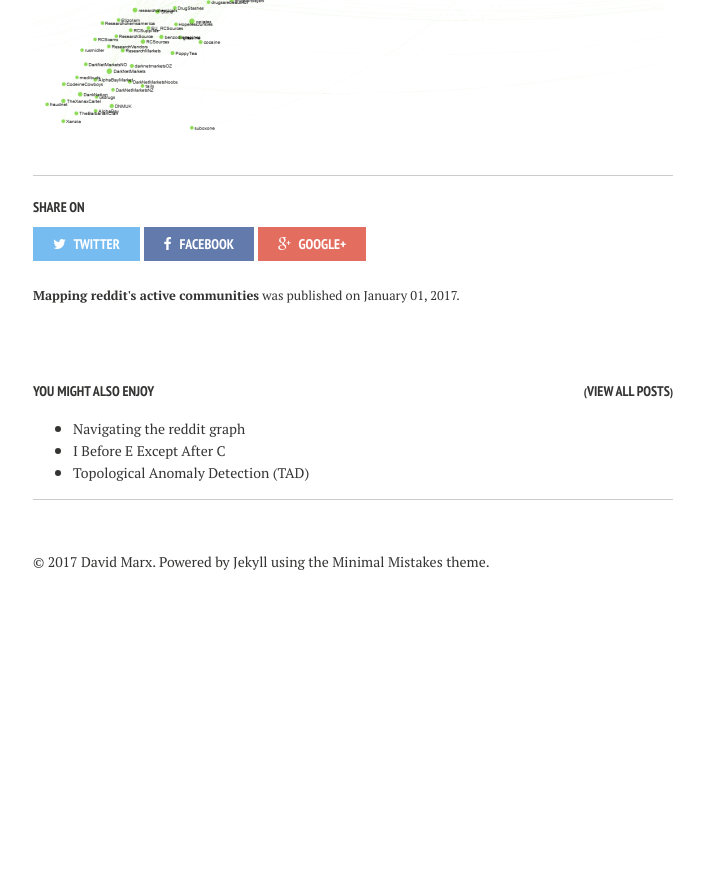
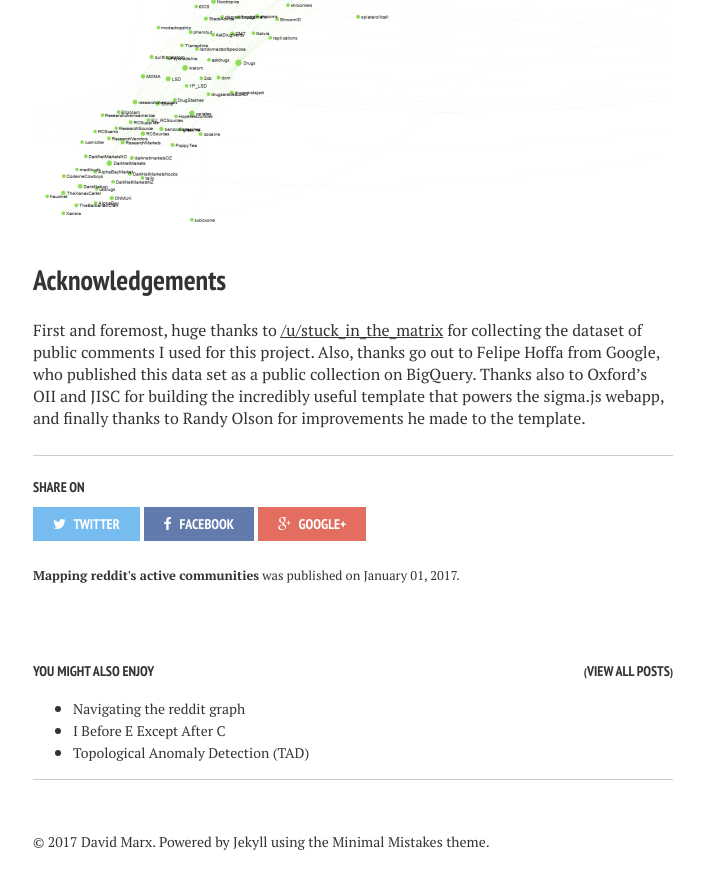
Before and after one commit to dmarx/dmarx.github.io, a Jekyll site: the page built from _posts/2017-01-01-map-of-reddit-by-active-users.md, in a window 1280 px wide and 900 px high, scrolled down 13839 px. Shown: the top 889 px of the window, without its empty margins (287-991 px from the left). Built offline with Jekyll 4.4.1, drawn with Linux system fonts in a browser that asks for light colours; nearby versions of some CDN libraries; formulas are drawn with MathJax 3; before the commit the page ends 14459 px from its top, so only the background shows below that; some of the changed text lies outside the part shown.

Commit message:
Added acknowledgements section

```diff
--- a/_posts/2017-01-01-map-of-reddit-by-active-users.md
+++ b/_posts/2017-01-01-map-of-reddit-by-active-users.md
@@ -6,7 +6,6 @@ tags: [link analysis, networkx, gephi, python, network analysis, reddit]
 modified:
 comments: true
 ---
-
 
 <figure>
     <a href="https://dmarx.github.io/reddit-map/">
@@ -131,6 +130,8 @@ The rationale behind this was to maximize the ability to distinguish between the
 
 This graph is mainly powerful to help users find communities with similar interests where people are engaged in the comments. As a next step, I'd like to infer the reddit cross-posting network as well to identify subreddits that are related by content and merge that network into this one. This would capture connections to subreddits whose users may not be especially engaged in the comments, but where the content might still be interesting to someone exploring the graph.
 
+At the very least, I hope to keep the graph up-to-date with the most current public comments dataset on google bigquery, which I think is one-month lagged to the live comment activity.
+
 ## Some Results
 
 I strongly encourage you to explore the interactive reddit map yourself. It unfortunately is not supported on mobile presently, so here are a
@@ -226,3 +227,7 @@ And finally, much lesser known than the stoner community, there's a fairly large
 	<img src="/images/reddit_graphs/trees_drugs__detail2.png" alt="Reddit Drugs Community">
     </a>
 </figure>
+
+## Acknowledgements
+
+First and foremost, huge thanks to [/u/stuck_in_the_matrix](http://www.reddit.com/u/stuck_in_the_matrix) for collecting the dataset of public comments I used for this project. Also, thanks go out to Felipe Hoffa from Google, who published this data set as a public collection on BigQuery. Thanks also to Oxford's OII and JISC for building the incredibly useful template that powers the sigma.js webapp, and finally thanks to Randy Olson for improvements he made to the template.
```
